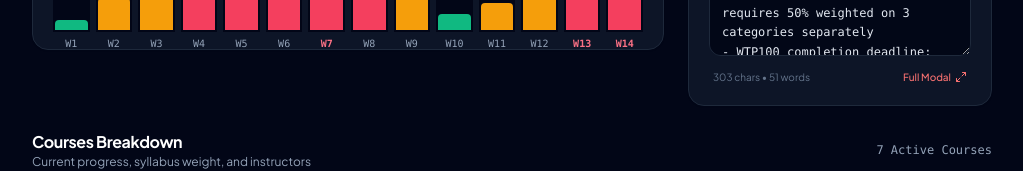
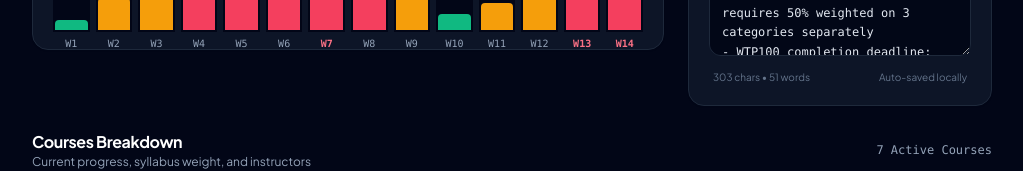
Before and after one commit to StickwoodJr/cty-semester-3-dashboard, a React (Vite) app: page / in a window 1280 px wide. Shown: the part 1205-1376 px from the top of the page, without its empty margins (256-1279 px from the left). Built offline with nearby package versions, Linux system fonts and the light colour scheme.

Commit message:
fix(dashboard): remove redundant fullscreen button from scratchpad footer

```diff
--- a/src/components/DashboardView.jsx
+++ b/src/components/DashboardView.jsx
@@ -524,13 +524,7 @@ export default function DashboardView() {
             />
             <div className="flex items-center justify-between text-[10px] text-slate-500 mt-2 px-1">
               <span>{scratchpad.length} chars • {scratchpad.trim() ? scratchpad.trim().split(/\s+/).length : 0} words</span>
-              <button
-                onClick={() => setIsScratchpadExpanded(true)}
-                className="text-red-400 hover:text-red-300 font-medium flex items-center gap-1 transition"
-              >
-                <span>Full Modal</span>
-                <Maximize2 className="w-3 h-3" />
-              </button>
+              <span>Auto-saved locally</span>
             </div>
           </div>
         </div>
```
